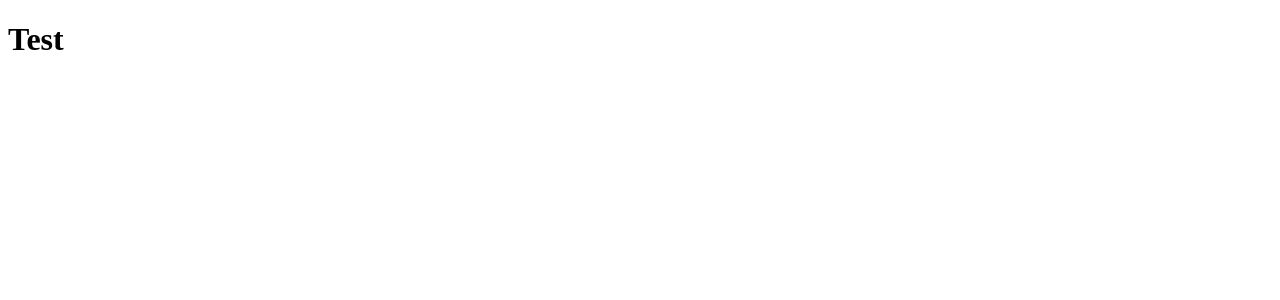
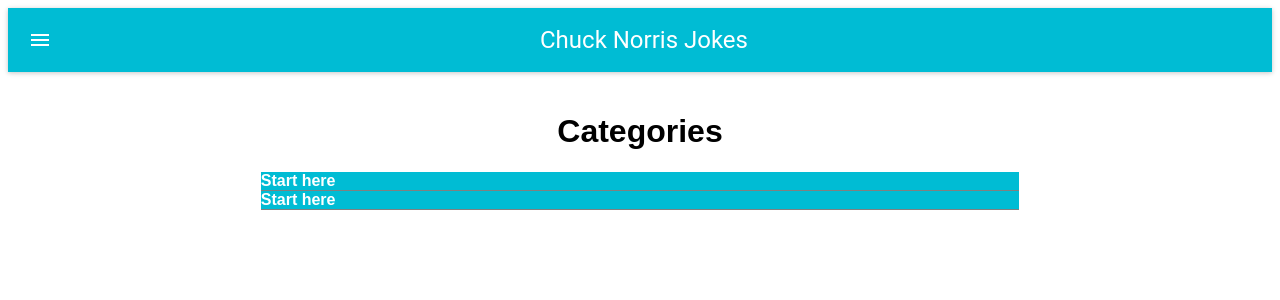
Before and after one commit to anmolgautam303/chucknorris-react-client, a React app: page / in a window 1280 px wide. Shown: the top 300 px of the page. Built offline with nearby package versions, Linux system fonts and the light colour scheme; the HTML template or start-up script is replaced by a standard one.

Commit message:
Added AppBar and Collapsible components

```diff
--- a/package.json
+++ b/package.json
@@ -20,7 +20,11 @@
     "moment": "^2.20.1",
     "node-sass": "^4.7.2",
     "raw-loader": "^0.5.1",
+    "rc-collapse": "^1.8.0",
     "react": "^16.2.0",
+    "react-accessible-accordion": "^1.0.2",
+    "react-accordion-component": "^1.0.10",
+    "react-collapsible": "^2.0.4",
     "react-dom": "^16.2.0",
     "react-flexbox-grid": "^2.0.0",
     "react-hot-loader": "^3.1.3",
--- a/src/App.js
+++ b/src/App.js
@@ -1,14 +1,25 @@
 import React from "react";
 import ReactDOM from "react-dom";
+import Collapsible from 'react-collapsible';
+import TitleBar from './components/TitleBar/TitleBar'
 
-//import './App.scss'
+import './App.scss'
 
 class App extends React.Component {
-  render() {
+render() {
     return (
-      <div className="App">
-        <h1>Test</h1>
-      </div >
+      <div>
+        <div style={{textAlign: "center", paddingBottom: "20px"}}><TitleBar /></div>
+        <div style={{color: "lightBlack", textAlign: "center", fontFamily: 'Heebo, sans-serif'}}><h1>Categories</h1></div>
+        <Collapsible classParentString="App-Collapsible" trigger="Start here" onOpening={()=> alert('opening that shit...')}>
+          <p>This is the collapsible content. It can be any element or React component you like.</p>
+          <p>It can even be another Collapsible component. Check out the next section!</p>
+        </Collapsible>
+        <Collapsible classParentString="App-Collapsible" trigger="Start here">
+          <p>This is the collapsible content. It can be any element or React component you like.</p>
+          <p>It can even be another Collapsible component. Check out the next section!</p>
+        </Collapsible>
+      </div>
     )
   }
 }
--- /dev/null
+++ b/src/App.scss
@@ -0,0 +1,19 @@
+.App-Collapsible {
+  background-color: rgb(0, 188, 212);
+  font-family: 'Montserrat', sans-serif;
+  margin-left: 20%;
+  margin-right: 20%;
+  border-bottom: 1px inset grey;
+  //height: 20px;
+  //padding-left: 10px;
+}
+
+.App-Collapsible__trigger {
+  font-weight: bold;
+  color: white;
+}
+
+.App-Collapsible__contentOuter {
+  background-color: beige;
+  padding-left: 10px;
+}
--- /dev/null
+++ b/src/components/TitleBar/TitleBar.js
@@ -0,0 +1,13 @@
+import React from 'react'
+import AppBar from 'material-ui/AppBar';
+
+import './TitleBar.scss'
+
+const TitleBar = () => (
+  <AppBar
+    title="Chuck Norris Jokes"
+    iconClassNameRight="muidocs-icon-navigation-expand-more"
+  />
+);
+
+export default TitleBar;
--- /dev/null
+++ b/src/components/TitleBar/TitleBar.scss
@@ -0,0 +1,4 @@
+.Title-Bar {
+  background-color: red;
+  text-align: center;
+}
```
Also changed, not shown: 1 other file (tests, documents, lock files or other folders).
